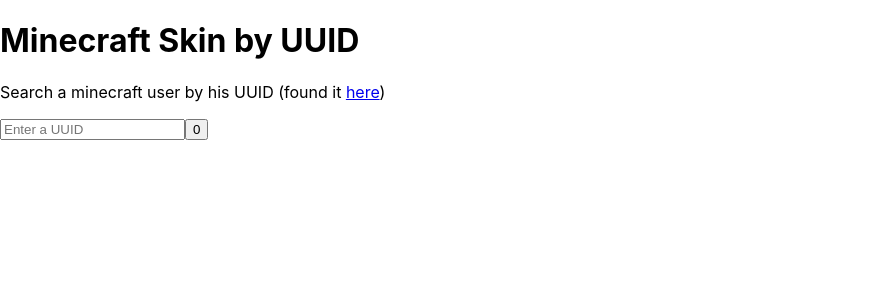
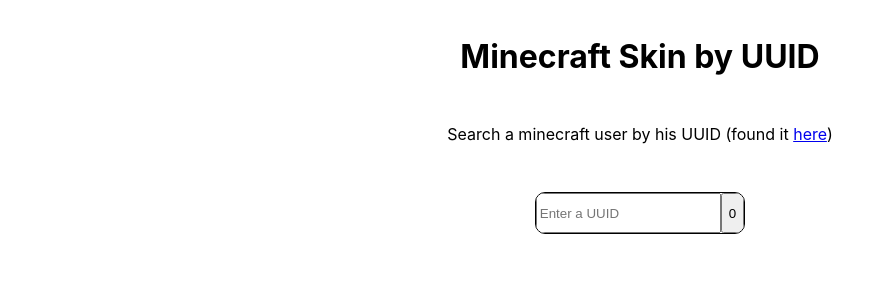
Before and after one commit to AlejoLang/minecraft-skin-page, a React (Create React App) app: page / in a window 1280 px wide. Shown: the top 300 px of the page, without its empty margins (0-895 px from the left). Built offline with nearby package versions, Linux system fonts and the light colour scheme.

Commit message:
Add styles for the form and titles

```diff
--- a/src/App.css
+++ b/src/App.css
@@ -0,0 +1,45 @@
+.App
+{
+    display: flex;
+    flex-direction: column;
+    align-items: center;
+    padding: 1rem;
+    gap: 2rem;
+}
+
+.appInfo
+{
+    text-align: center;
+}
+
+h1
+{
+    margin-bottom: 0;
+}
+
+form
+{
+    display: flex;
+    height: 2.5em;
+    border: 1px solid #000;
+    border-radius: 10px;
+    overflow: hidden;
+}
+
+.searchInput
+{
+    height: 100%;
+    width: 40ch;
+    padding: 0 0.75rem;
+    font-size: 14px;
+    outline: none;
+    border: none;
+}
+
+.searchBtn
+{
+    height: 100%;
+    aspect-ratio: 1/1;
+    border: none;
+    cursor: pointer;
+}
```
